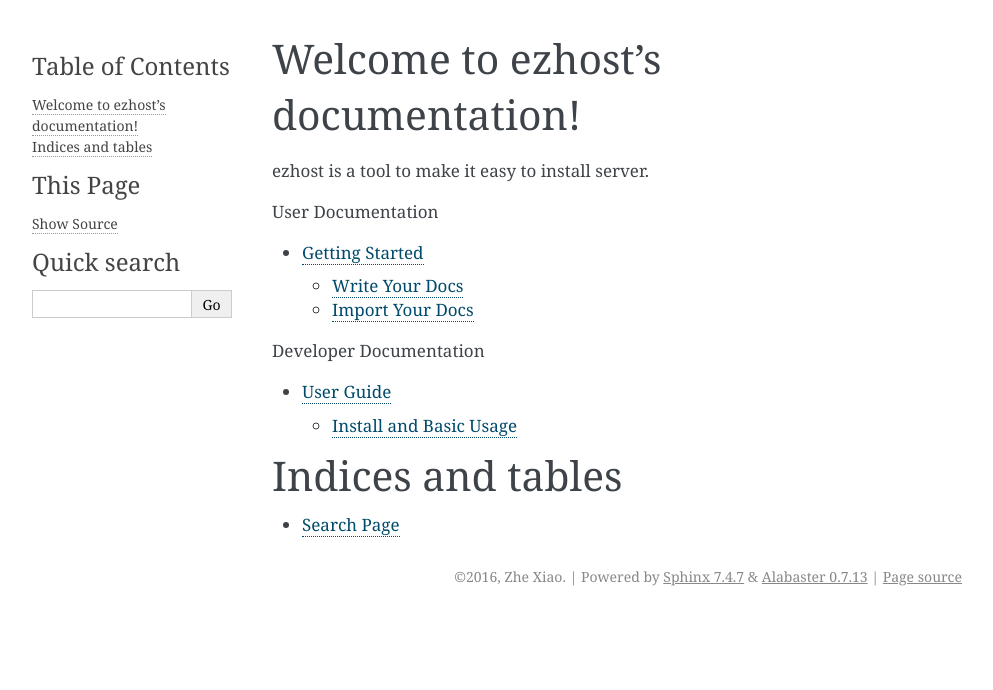
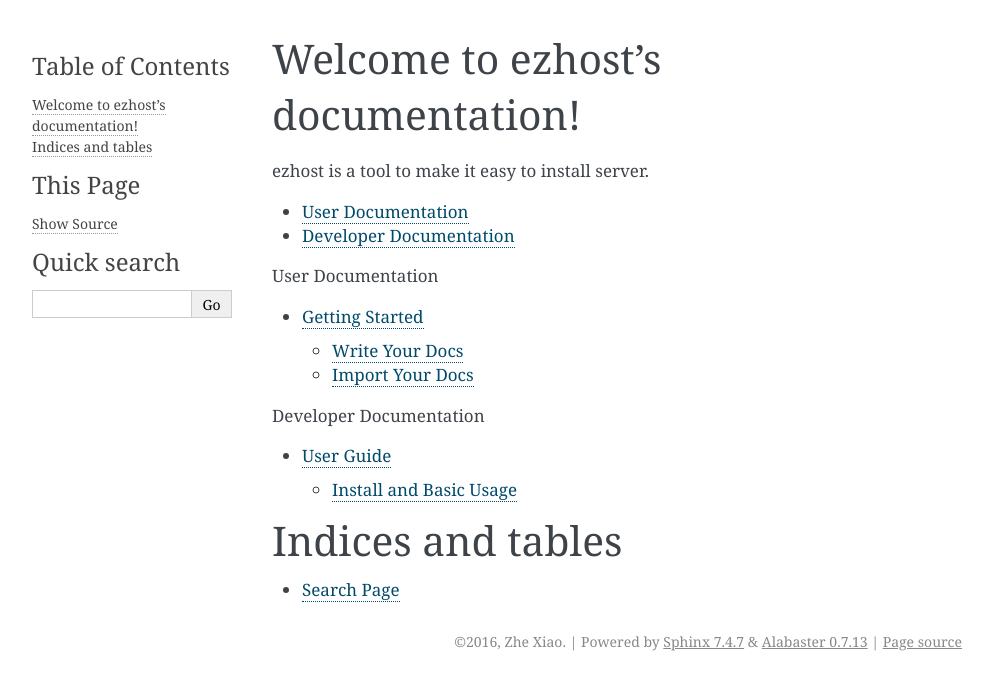
Before and after one commit to zhexiao/ezhost, a Sphinx documentation site: the page built from docs/index.rst, in a window 1280 px wide. Shown: the top 690 px of the page, without its empty margins (148-1141 px from the left). Built offline with Sphinx 7.4.7, drawn with Linux system fonts in a browser that asks for light colours; pages that are not in the unit, such as notebooks, are missing from menus.

Commit message:
Update index.rst

```diff
--- a/docs/index.rst
+++ b/docs/index.rst
@@ -2,6 +2,11 @@
 ==================================
 
 ezhost is a tool to make it easy to install server.
+
+
+* :ref:`user-docs`
+* :ref:`developer-docs`
+
 
 .. _user-docs:
 
```
